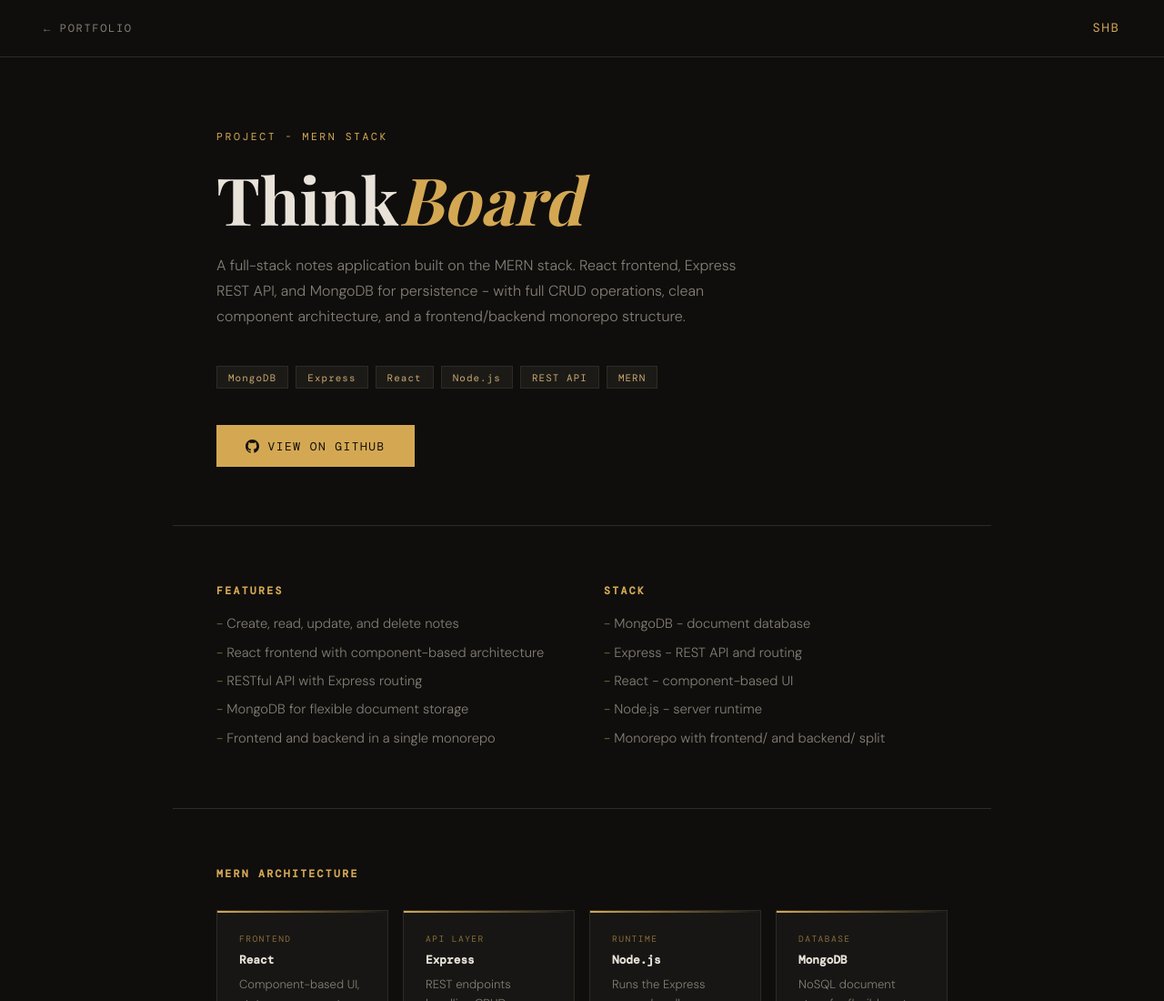
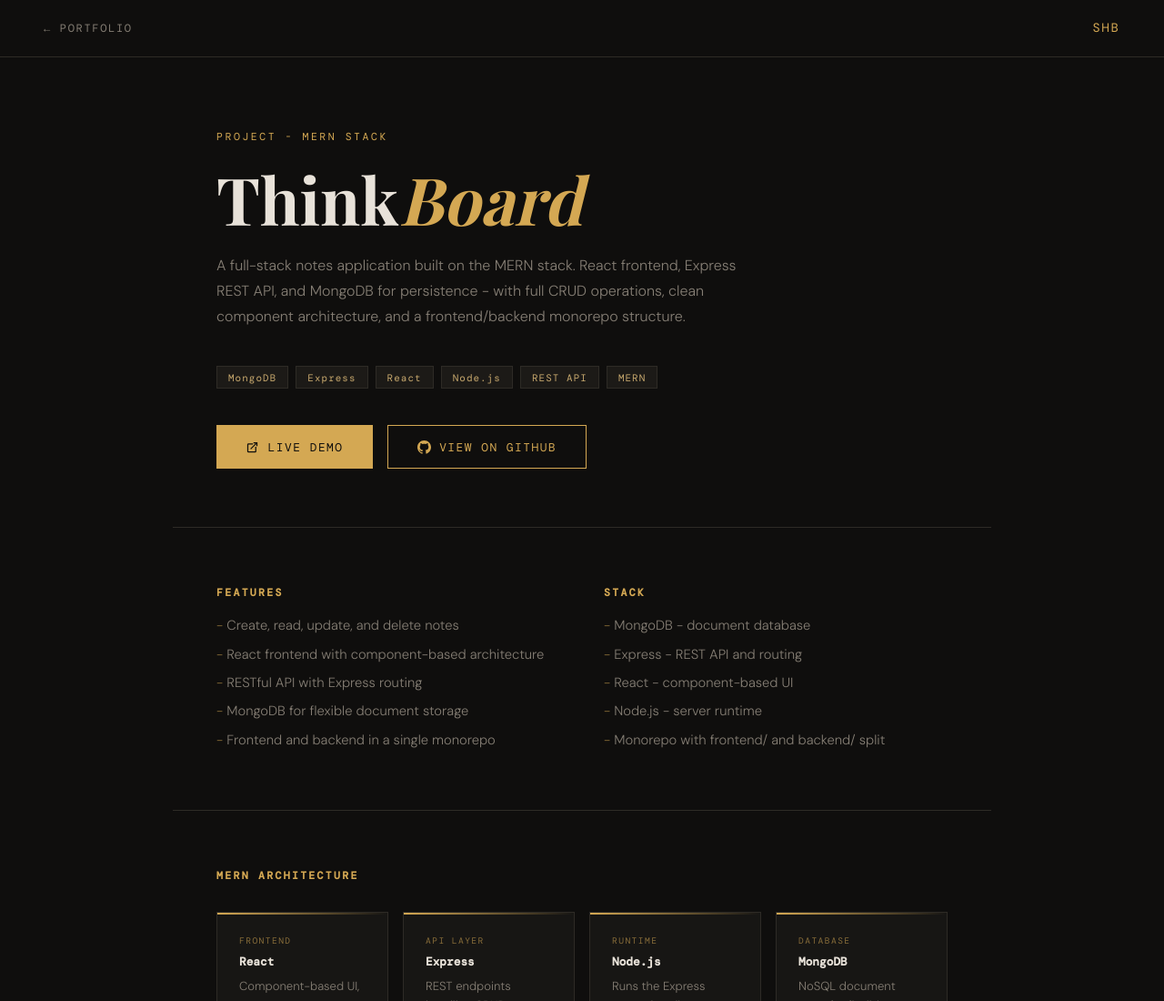
Before and after one commit to ShervinBabaei2007/ShervinBabaei-Portfolio, a plain HTML site: page projects/notes-app/index.html in a window 1280 px wide. Shown: the top 1100 px of the page at 91% size. Drawn offline with nearby package versions, Linux system fonts and the light colour scheme; a web font is replaced by a local one.

Commit message:
refactor: Update View Github & Live Demo, fix css coloring

```diff
--- a/projects/notes-app/index.html
+++ b/projects/notes-app/index.html
@@ -119,6 +119,12 @@
         border: 1px solid var(--border);
         padding: 0.3rem 0.75rem;
       }
+      .btn-row {
+        display: flex;
+        gap: 1rem;
+        flex-wrap: wrap;
+      }
+
       .btn {
         display: inline-flex;
         align-items: center;
@@ -131,14 +137,30 @@
         padding: 0.9rem 2rem;
         transition:
           transform 0.15s,
-          background 0.2s;
+          background 0.2s,
+          color 0.2s;
+      }
+      .btn:hover {
+        transform: translateY(-2px);
+      }
+
+      .btn-primary {
         color: var(--bg);
         background: var(--accent);
       }
-      .btn:hover {
+      .btn-primary:hover {
         background: #e0b660;
-        transform: translateY(-2px);
       }
+
+      .btn-secondary {
+        color: var(--accent);
+        background: transparent;
+        border: 1px solid var(--accent);
+      }
+      .btn-secondary:hover {
+        background: rgba(212, 168, 83, 0.08);
+      }
+
       .btn svg {
         width: 15px;
         height: 15px;
@@ -291,7 +313,20 @@
         <span class="tag">REST API</span>
         <span class="tag">MERN</span>
       </div>
-      <a href="https://github.com/ShervinBabaei2007/MERN-thinkBoard" target="_blank" class="btn">
+      <div class="btn-row">
+        <a href="https://mern-thinkboard-qcwj.onrender.com" target="_blank" class="btn btn-primary">
+          <svg viewBox="0 0 24 24" xmlns="http://www.w3.org/2000/svg">
+            <path
+              d="M14 3h7v7h-2V6.41l-9.29 9.3-1.42-1.42L17.59 5H14V3zm-1 2H5a2 2 0 00-2 2v12a2 2 0 002 2h12a2 2 0 002-2v-8h-2v8H5V7h8V5z"
+            />
+          </svg>
+          Live Demo
+        </a>
+        <a
+          href="https://github.com/ShervinBabaei2007/MERN-thinkBoard"
+          target="_blank"
+          class="btn btn-secondary"
+        >
           <svg viewBox="0 0 24 24" xmlns="http://www.w3.org/2000/svg">
             <path
               d="M12 0C5.37 0 0 5.37 0 12c0 5.3 3.438 9.8 8.205 11.385.6.113.82-.258.82-.577 0-.285-.01-1.04-.015-2.04-3.338.724-4.042-1.61-4.042-1.61-.546-1.385-1.335-1.755-1.335-1.755-1.087-.744.084-.729.084-.729 1.205.084 1.838 1.236 1.838 1.236 1.07 1.835 2.809 1.305 3.495.998.108-.776.417-1.305.76-1.605-2.665-.3-5.466-1.332-5.466-5.93 0-1.31.465-2.38 1.235-3.22-.135-.303-.54-1.523.105-3.176 0 0 1.005-.322 3.3 1.23.96-.267 1.98-.399 3-.405 1.02.006 2.04.138 3 .405 2.28-1.552 3.285-1.23 3.285-1.23.645 1.653.24 2.873.12 3.176.765.84 1.23 1.91 1.23 3.22 0 4.61-2.805 5.625-5.475 5.92.42.36.81 1.096.81 2.22 0 1.606-.015 2.896-.015 3.286 0 .315.21.69.825.57C20.565 21.795 24 17.295 24 12c0-6.63-5.37-12-12-12z"
@@ -299,6 +334,7 @@
           </svg>
           View on GitHub
         </a>
+      </div>
     </section>
 
     <section class="details">
```
Lines whose indentation alone changed are shown as unchanged.
